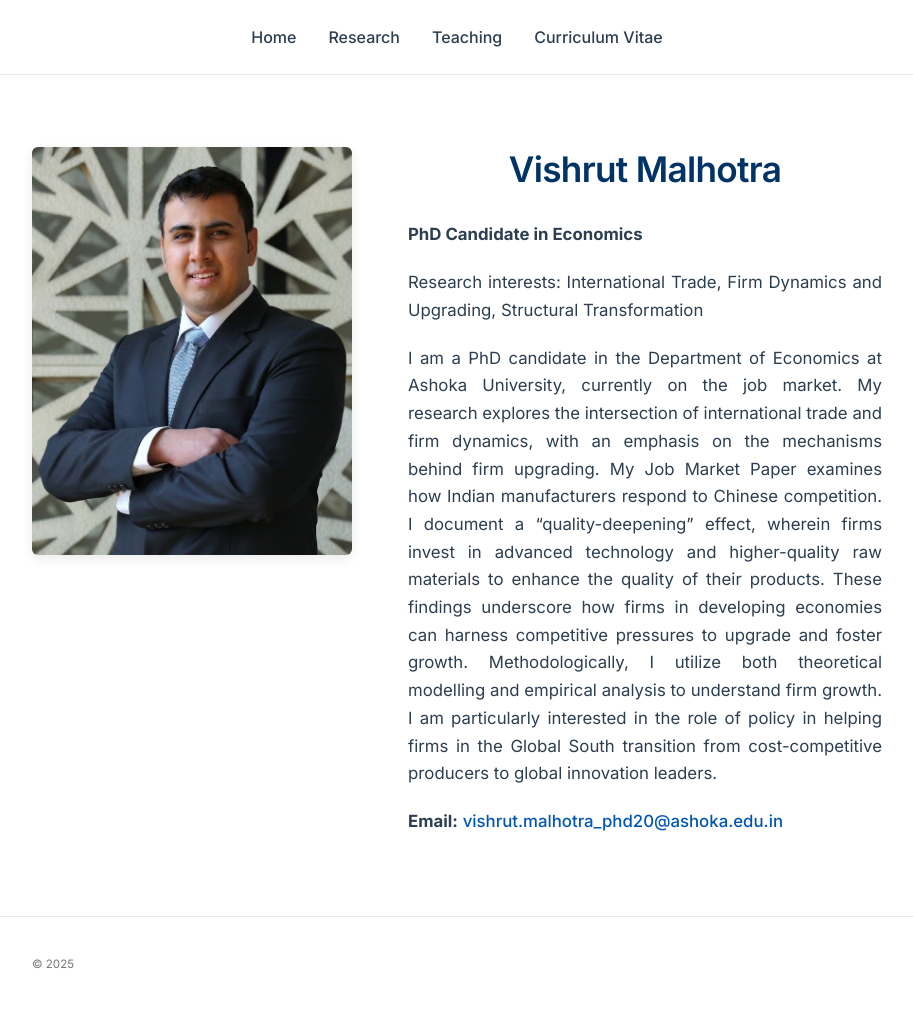
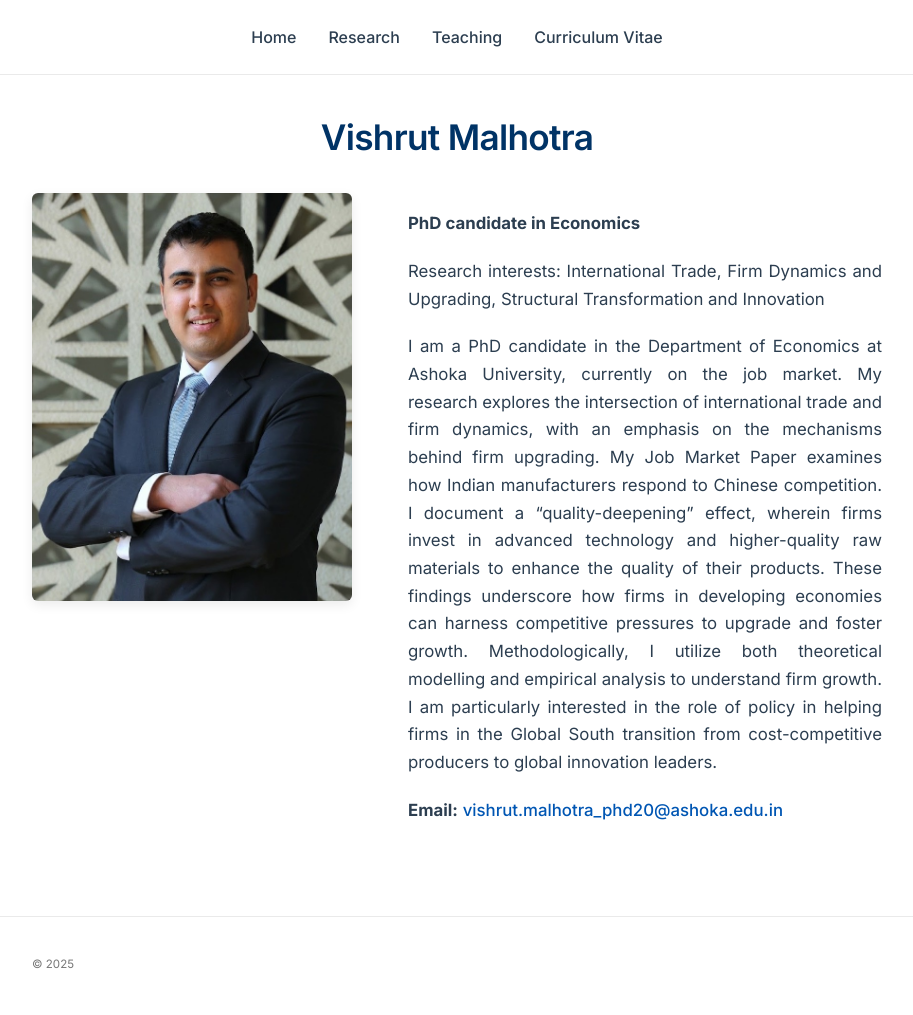
Before and after one commit to malhotravishrut/malhotravishrut.github.io, a Jekyll site: the page built from index.md, in a window 1280 px wide. Shown: the whole page, without its empty margins (183-1096 px from the left). Built offline with Jekyll 4.4.1, drawn with Linux system fonts in a browser that asks for light colours.

Commit message:
Update index.md

```diff
--- a/index.md
+++ b/index.md
@@ -11,12 +13,10 @@ title: Home
 
   <div class="home-text">
 
-    <h1>Vishrut Malhotra</h1>
-
-    <p><strong>PhD Candidate in Economics</strong></p>
+    <p><strong>PhD candidate in Economics</strong></p>
 
     <p>
-      Research interests: International Trade, Firm Dynamics and Upgrading, Structural Transformation
+      Research interests: International Trade, Firm Dynamics and Upgrading, Structural Transformation and Innovation
     </p>
 
     <p>
```
Also changed, not shown: other parts of index.md (+2 -0 lines).
